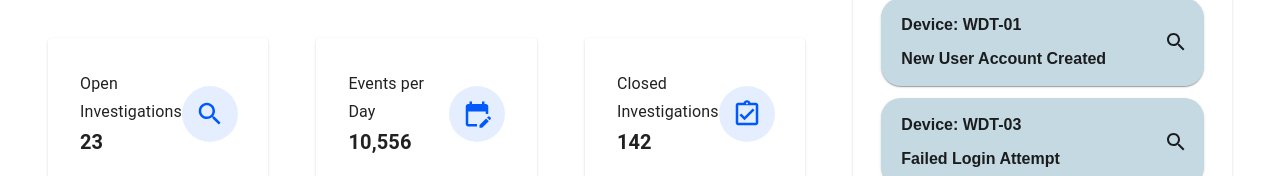
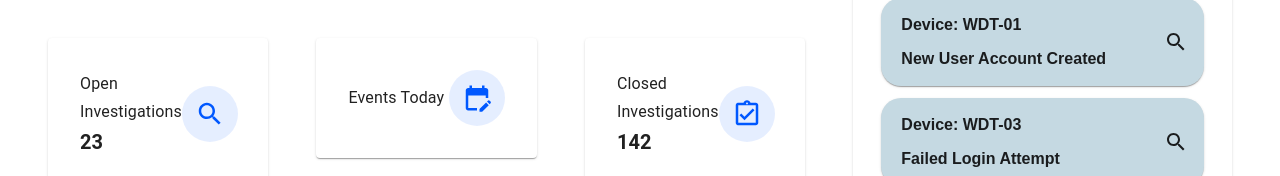
Before and after one commit to kylerobertson84/i14-ssiem, a React (Create React App) app in the folder frontend/: page /dashboard in a window 1280 px wide. Shown: the part 311-487 px from the top of the page. Built offline with nearby package versions, Linux system fonts and the light colour scheme; no server answers.

Commit message:
created logic in the frontend dashboard to fetch the API

```diff
--- a/frontend/src/pages/dashboard.js
+++ b/frontend/src/pages/dashboard.js
@@ -20,7 +20,7 @@ import { Grid, Paper, Typography, Box } from '@mui/material';
 import Navbar from '../components/NavBar.js';
 import { LogsPerHourChart, LogsByDeviceChart, CpuLoadChart, RamUsageChart, DiskUsageChart } from '../components/dashboardGraphs.js';
 
-import { fetchUser, fetchLogCount, fetchRouterLogCount, fetchLogPercentages, fetchLogsPerHour } from '../services/apiService.js';
+import { fetchUser, fetchLogCount, fetchRouterLogCount, fetchLogPercentages, fetchLogsPerHour, fetchEventsToday } from '../services/apiService.js';
 
 const Dashboard = () => {
   const [user, setUser] = useState(null);
@@ -30,6 +30,7 @@ const Dashboard = () => {
   const [routerLogCount, setRouterLogCount] = useState(0);
   const [logPercentages, setLogPercentages] = useState({});
   const [logsPerHour, setLogsPerHour] = useState([]);
+  const [eventsToday, setEventsToday] = useState({});
 
   const logsByDeviceData = [
     { name: 'Windows OS', value: logPercentages.windows_os_percentage },
@@ -39,12 +40,13 @@ const Dashboard = () => {
   useEffect(() => {
     const loadData = async () => {
       try {
-        const [userData, logCountData, routerLogCountData, logPercentages, logsPerHour] = await Promise.all([
+        const [userData, logCountData, routerLogCountData, logPercentages, logsPerHour, eventsToday] = await Promise.all([
           fetchUser(),
           fetchLogCount(),
           fetchRouterLogCount(),
           fetchLogPercentages(),
           fetchLogsPerHour(),
+          fetchEventsToday(),
         ]);
 
         setUser(userData);
@@ -52,6 +54,7 @@ const Dashboard = () => {
         setRouterLogCount(routerLogCountData.router_log_count);
         setLogPercentages(logPercentages);
         setLogsPerHour(logsPerHour);
+        setEventsToday(eventsToday);
 
         console.log("logPercentages",logPercentages);
       } catch (error) {
@@ -144,7 +147,7 @@ const Dashboard = () => {
               <Grid item xs={12} sm={6} md={4} sx={{ padding: 3 }}>
                 <Paper sx={{ padding: 2 }}>
 
-                  <InfoCard title="Events per Day" value={data.infoCards.values[4]} icon={EditCalendar}/>
+                  <InfoCard title="Events Today" value={eventsToday.events_today} icon={EditCalendar}/>
                 </Paper>
               </Grid>
 
--- a/frontend/src/services/apiConfig.js
+++ b/frontend/src/services/apiConfig.js
@@ -7,6 +7,7 @@ const API_ENDPOINTS = {
     routerLogCount: `${API_BASE_URL}/v1/router-data/router_log_count/`,
     log_percentages: `${API_BASE_URL}/v1/log-percentage/log_percentages/`,
     logs_per_hour: `${API_BASE_URL}/v1/logs-aggregation/logs_per_hour/`,
+    events_today: `${API_BASE_URL}/v1/events-today/events_today/`,
 
     // Add more endpoints here as needed
   };
--- a/frontend/src/services/apiService.js
+++ b/frontend/src/services/apiService.js
@@ -22,7 +22,10 @@ export const fetchLogPercentages = () => {
     return apiRequest(API_ENDPOINTS.log_percentages);
   };
 
-
 export const fetchLogsPerHour = () => {
   return apiRequest(API_ENDPOINTS.logs_per_hour)
 };
+
+export const fetchEventsToday = () => {
+  return apiRequest(API_ENDPOINTS.events_today)
+};
```
